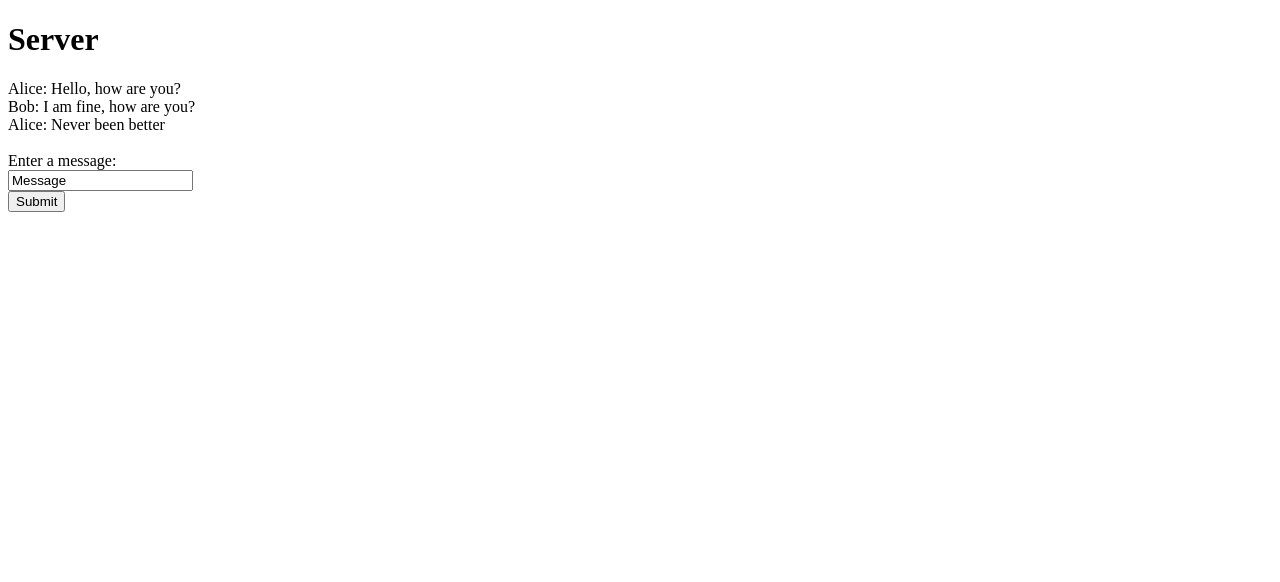
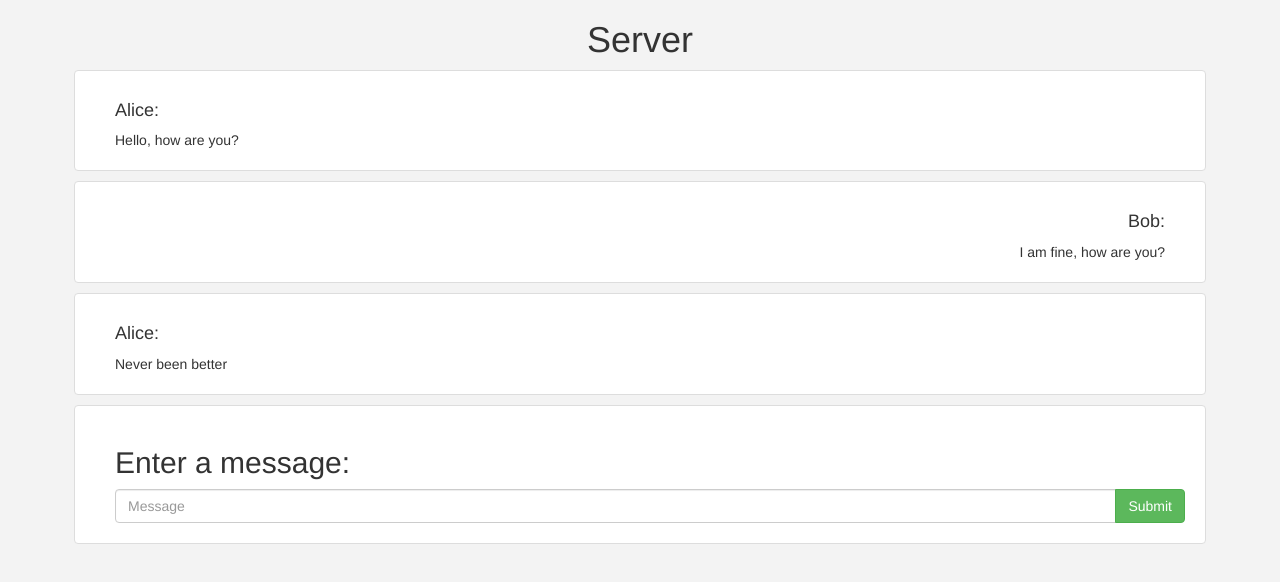
Before and after one commit to JorgeeRamos/scalable, a plain HTML site: page main.html in a window 1280 px wide. Drawn offline with nearby package versions, Linux system fonts and the light colour scheme.

Commit message:
Added styling to basic text list and form

```diff
--- a/main.html
+++ b/main.html
@@ -2,31 +2,47 @@
 <html>
     <head>
         <title>This is a Web App</title>
+        <link href="https://maxcdn.bootstrapcdn.com/bootstrap/3.3.5/css/bootstrap.min.css" rel="stylesheet" type="text/css">
+        <link href="style.css" rel="stylesheet" type="text/css">
     </head>
     <body>
+
         <!-- Heading -->
         <h1>Server</h1>
 
         <!-- Chat messages -->
         <div>
-            <span>Alice:</span>
-            <span>Hello, how are you?</span>
+            <div class="bubble left">
+                <h4>Alice:</h4>
+                <div>Hello, how are you?</div>
+            </div>
         </div>
         <div>
-            <span>Bob:</span>
-            <span>I am fine, how are you?</span>
+            <div class="bubble right">
+                <h4>Bob:</h4>
+                <div>I am fine, how are you?</div>
+            </div>
         </div>
         <div>
-            <span>Alice:</span>
-            <span>Never been better</span>
+            <div class="bubble left">
+                <h4>Alice:</h4>
+                <div>Never been better</div>
+            </div>
         </div>
-        <br>
+
+
         <!-- Input Form -->
-        <form>
-        Enter a message:<br>
-        <input type="text" name="message" value="Message">
-        <br>
-        <input type="submit" value="Submit">
-        </form>
+        <div class="bubble left">
+            <form>
+            <h2>Enter a message: </h2>
+            <div class="input-group">
+                <input class="form-control" type="text" name="message" placeholder="Message">
+                <span class="input-group-btn">
+                    <button class="btn btn-default btn-success" type="button">Submit</button>
+                </span>
+            </div>
+            </form>
+        </div>
+
     </body>
 </html>
--- /dev/null
+++ b/style.css
@@ -0,0 +1,30 @@
+body{
+    background-color: #f3f3f3;
+    width: 90%;
+    margin-left: auto;
+    margin-right: auto;
+}
+
+h1{
+    text-align: center;
+}
+
+.bubble{
+    border-width: 1px;
+    border-color: #ddd;
+    border-style: solid;
+    border-radius: 4px;
+    padding: 20px;
+    margin: 10px;
+    background-color: #fff;
+}
+
+.left{
+    text-align: left;
+    padding-left: 40px;
+}
+
+.right{
+    text-align: right;
+    padding-right: 40px;
+}
```
